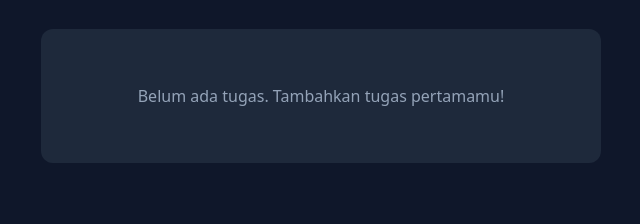
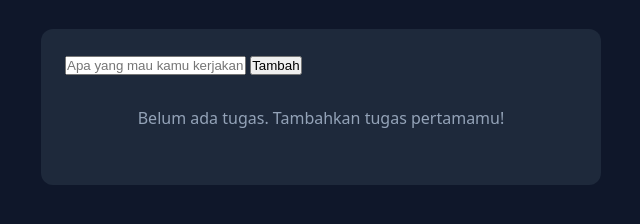
Before and after one commit to rikzaganendra/personal_task_tracker, a plain HTML site: page index.html in a window 1280 px wide. Shown: the part 108-332 px from the top of the page, without its empty margins (319-959 px from the left). Drawn offline with Linux system fonts and the light colour scheme.

Commit message:
feat(ui): add task input form and submit button

```diff
--- a/index.html
+++ b/index.html
@@ -14,11 +14,24 @@
         </header>
 
         <section class="app__content">
-            <ul id="task-list" class="task-list" aria-label="Daftar tugas"></ul>
-            <p id="empty-state" class="empty-state">
-                Belum ada tugas. Tambahkan tugas pertamamu!
-            </p>
-        </section>
+    <form id="task-form" class="task-form">
+        <input
+            type="text"
+            id="task-input"
+            class="task-form__input"
+            placeholder="Apa yang mau kamu kerjakan?"
+            required
+            maxlength="120"
+            autocomplete="off"
+        >
+        <button type="submit" class="task-form__button">Tambah</button>
+    </form>
+
+    <ul id="task-list" class="task-list" aria-label="Daftar tugas"></ul>
+    <p id="empty-state" class="empty-state">
+        Belum ada tugas. Tambahkan tugas pertamamu!
+    </p>
+</section>
     </main>
 
     <script src="script.js"></script>
```
